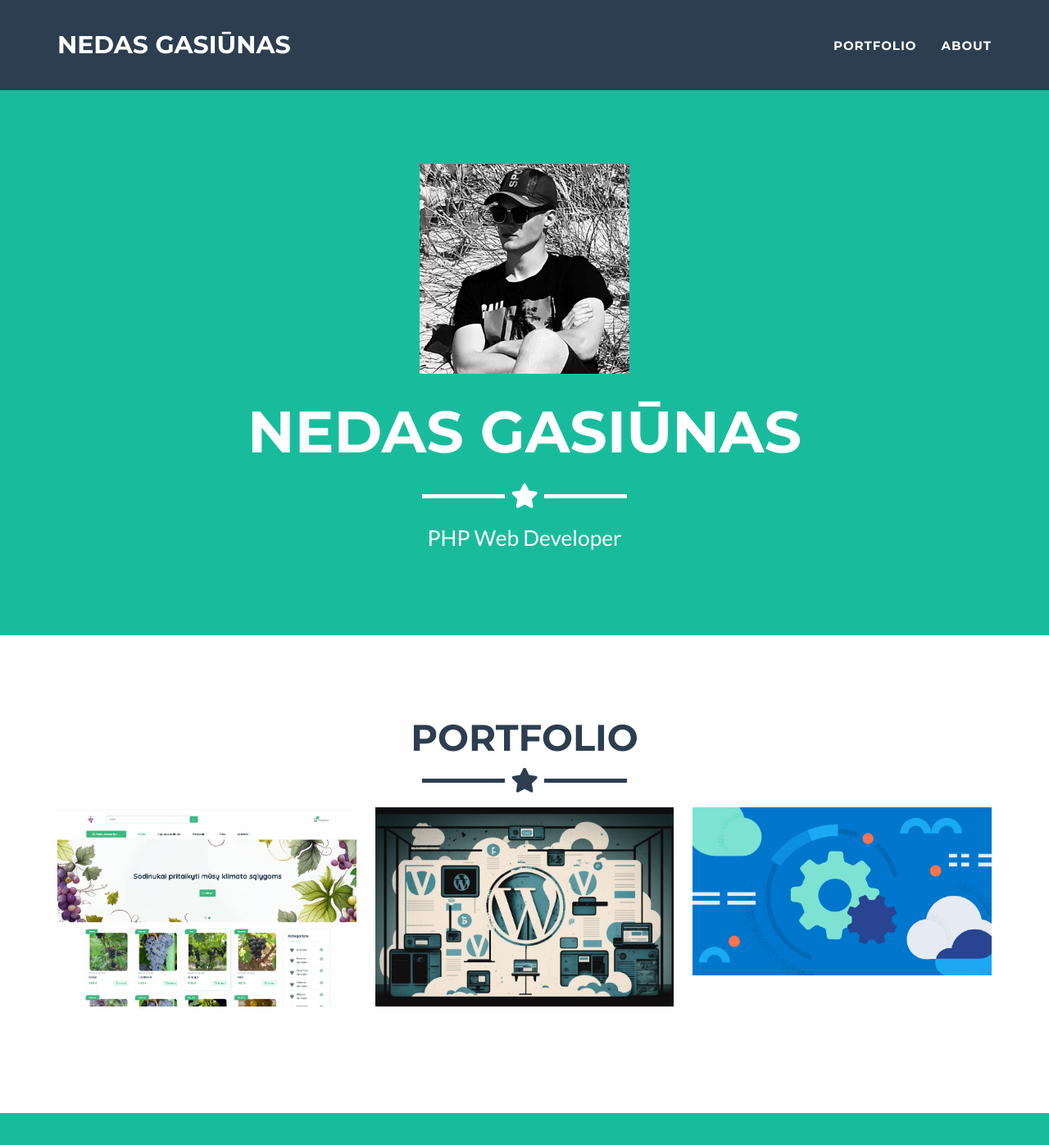
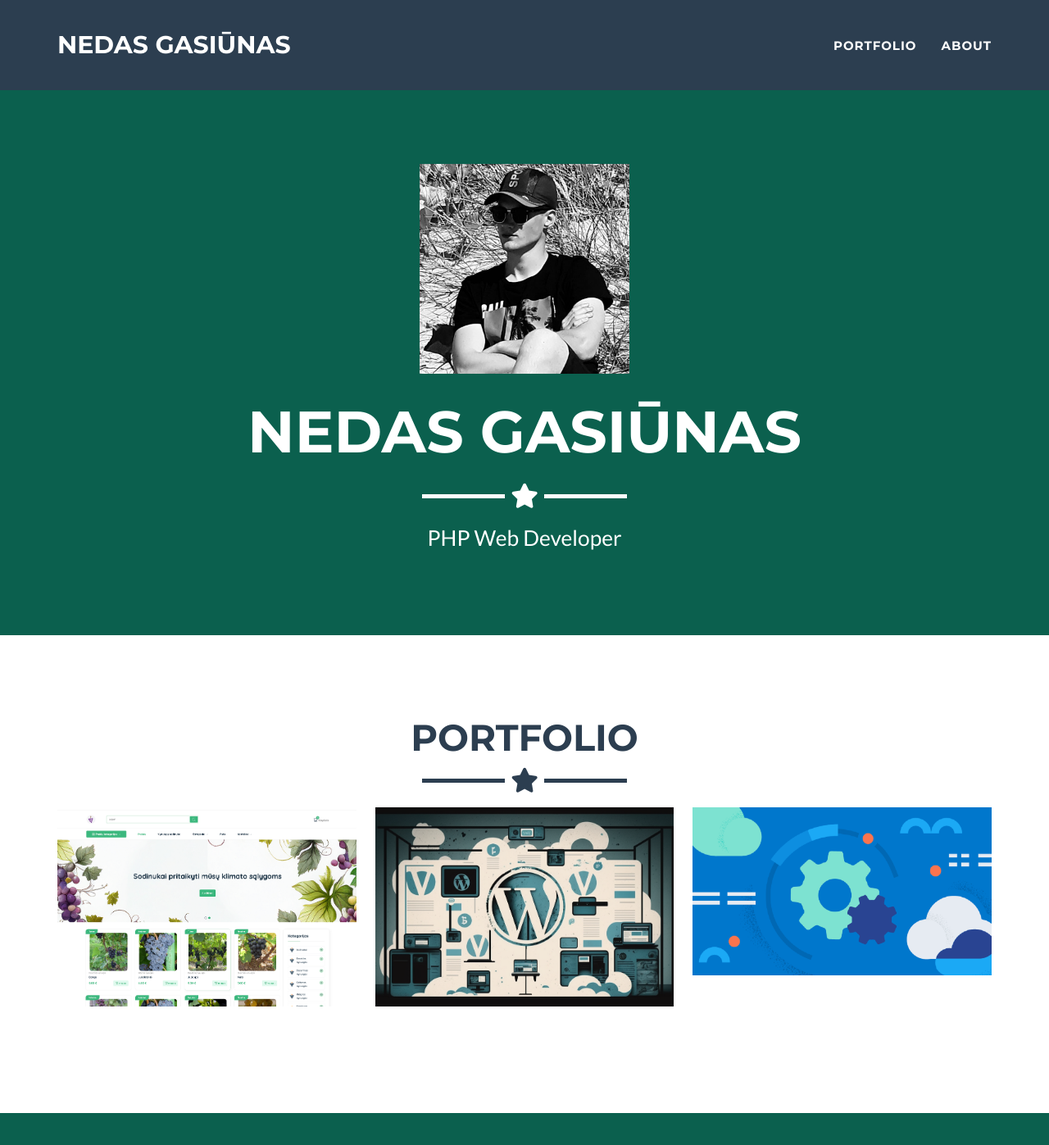
Before and after one commit to Qpsa/qpsa.github.io, a Jekyll site: the page built from _posts/2023-01-17-Ecommerce.markdown, in a window 1280 px wide and 1400 px high. Shown: the top 1397 px of the window at 82% size. Built offline with Jekyll 4.4.1, drawn with Linux system fonts in a browser that asks for light colours.

Commit message:
appearance fixes

```diff
--- a/_config.yml
+++ b/_config.yml
@@ -25,7 +25,7 @@ disqus_shortname: Nedas
 
 # Color settings (hex-codes without the leading hash-tag)
 color:
-  primary: 18bc9c #80B3FF
+  primary: 0B604E #80B3FF
   primary-rgb: "24,288,156" #"128,179,255"
   secondary: 2c3e50 #FD6E8A
   secondary-dark: 233140 #A2122F
```
